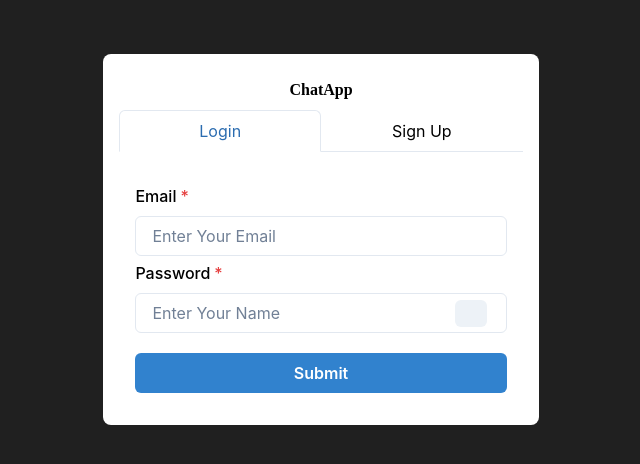
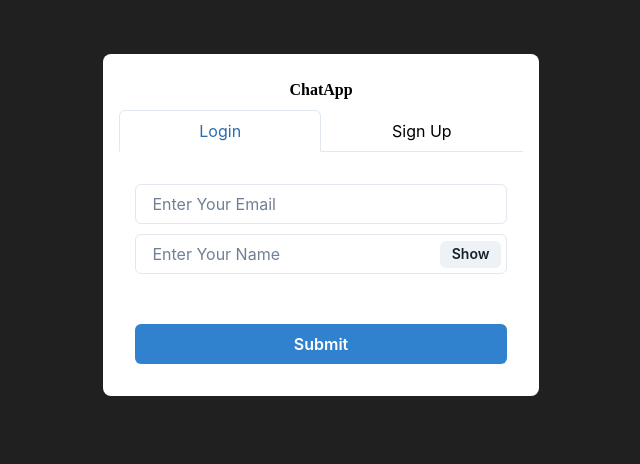
Before and after one commit to amareshcoding/sandesh, a React (Create React App) app in the folder frontend/: page / in a window 1280 px wide. Shown: the top 464 px of the page, without its empty margins (319-959 px from the left). Built offline with nearby package versions, Linux system fonts and the light colour scheme; a web font is replaced by a local one.

Commit message:
Login Component Done

```diff
--- a/frontend/src/components/authentication/Login.jsx
+++ b/frontend/src/components/authentication/Login.jsx
@@ -1,35 +1,45 @@
 import {
   Button,
   FormControl,
-  FormLabel,
   Input,
   InputGroup,
   InputRightElement,
   VStack,
 } from '@chakra-ui/react';
 import React from 'react';
+import { useState } from 'react';
 
 const Login = () => {
+  const [loginCred, setLoginCred] = useState({
+    email: '',
+    password: '',
+  });
+  const [show, setShow] = useState(false);
+  const handelChange = (e) => {
+    const { name, value } = e.target;
+    setLoginCred({
+      ...loginCred,
+      [name]: value,
+    });
+  };
   return (
-    <VStack spacing={'5px'} color="black">
+    <VStack spacing={'10px'} color="black">
       <FormControl id="email" isRequired>
-        <FormLabel>Email</FormLabel>
         <Input
           type={'email'}
           placeholder="Enter Your Email"
           onChange={(e) => {
-            //   handelChange(e);
+            handelChange(e);
           }}
         />
       </FormControl>
       <FormControl id="password" isRequired>
-        <FormLabel>Password</FormLabel>
         <InputGroup>
           <Input
-            //   type={show ? 'text' : 'password'}
+            type={show ? 'text' : 'password'}
             placeholder="Enter Your Name"
             onChange={(e) => {
-              //     handelChange(e);
+              handelChange(e);
             }}
           />
           <InputRightElement width={'4.5rem'}>
@@ -37,18 +47,19 @@ const Login = () => {
               h={'1.7rem'}
               size="sm"
               onClick={() => {
-                //  setShow(!show);
+                setShow(!show);
               }}
             >
-              {/* {Show ? 'Hide' : 'Show'} */}
+              {show ? 'Hide' : 'Show'}
             </Button>
           </InputRightElement>
         </InputGroup>
       </FormControl>
+
       <Button
         colorScheme="blue"
         width={'100%'}
-        mt={15}
+        mt={10}
         //  onClick={submitHandler}
       >
         Submit
--- a/frontend/src/components/authentication/Signup.jsx
+++ b/frontend/src/components/authentication/Signup.jsx
@@ -49,7 +49,7 @@ const Signup = () => {
         <InputGroup>
           <Input
             type={show ? 'text' : 'password'}
-            placeholder="Enter Your Name"
+            placeholder="Enter Your Password"
             onChange={(e) => {
               handelChange(e);
             }}
@@ -72,7 +72,7 @@ const Signup = () => {
         <InputGroup>
           <Input
             type={show ? 'text' : 'password'}
-            placeholder="Enter Your Name"
+            placeholder="Enter Your Password Again"
             onChange={(e) => {
               handelChange(e);
             }}
```
